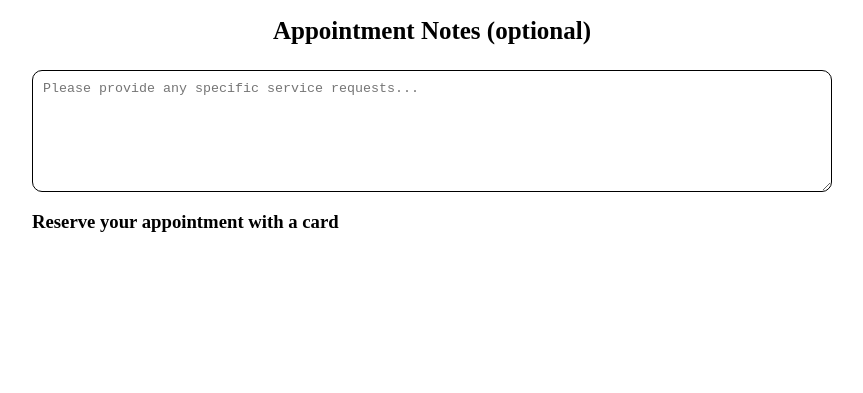
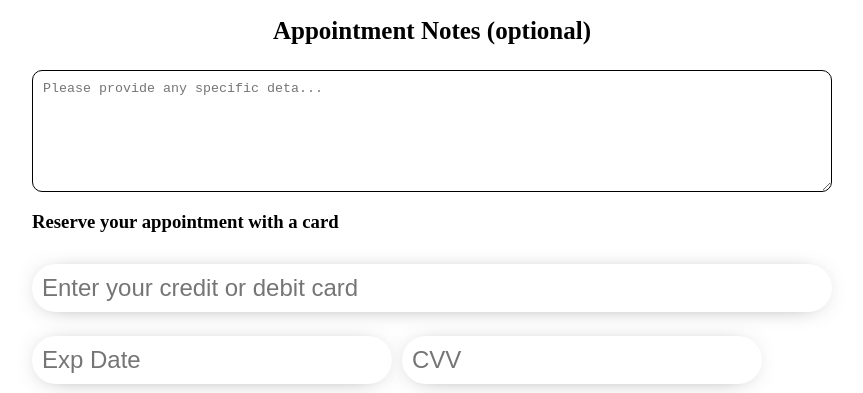
Before and after one commit to kelleymuro/perfect-schedule, a React (Create React App) app: page / in a window 1280 px wide. Shown: the part 1886-2279 px from the top of the page, without its empty margins (208-1071 px from the left). Before the commit the page ends 2138 px from the top, so only its background shows below. Built offline with nearby package versions, Linux system fonts and the light colour scheme.

Commit message:
addded payment information

```diff
--- a/src/component/FormStep2.js
+++ b/src/component/FormStep2.js
@@ -42,12 +42,14 @@ class FormStep2 extends Component {
 
                 <div className="appointmentNotesContainer">
                     <h3 className="timeOfDay">Appointment Notes (optional)</h3>
-                    <textarea placeholder="Please provide any specific service requests..." className="appointmentTextArea"/>
+                    <textarea placeholder="Please provide any specific deta..." className="appointmentTextArea"/>
                 </div>
 
                 <div className="paymentsContainer">
                     <h3 className="paymentTitle">Reserve your appointment with a card</h3>
-
+                    <input className="inputFields" type="number" placeholder="Enter your credit or debit card"/>
+                    <input className="inputFields side" type="number" placeholder="Exp Date"/>
+                    <input className="inputFields side" type="number" placeholder="CVV"/>
                 </div>
 
 
```
